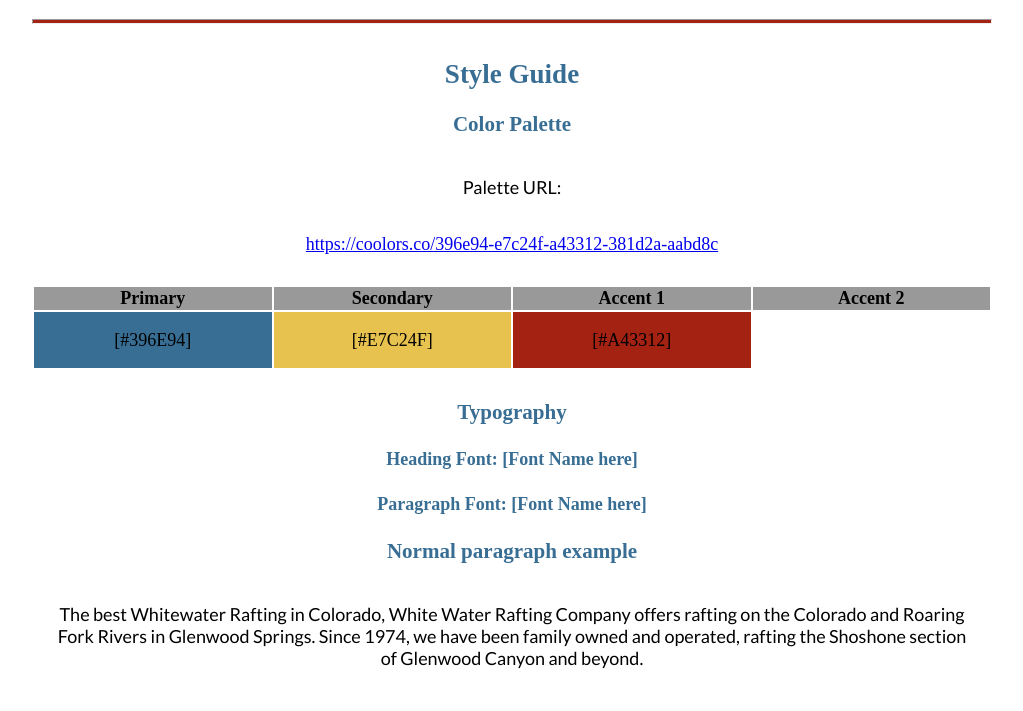
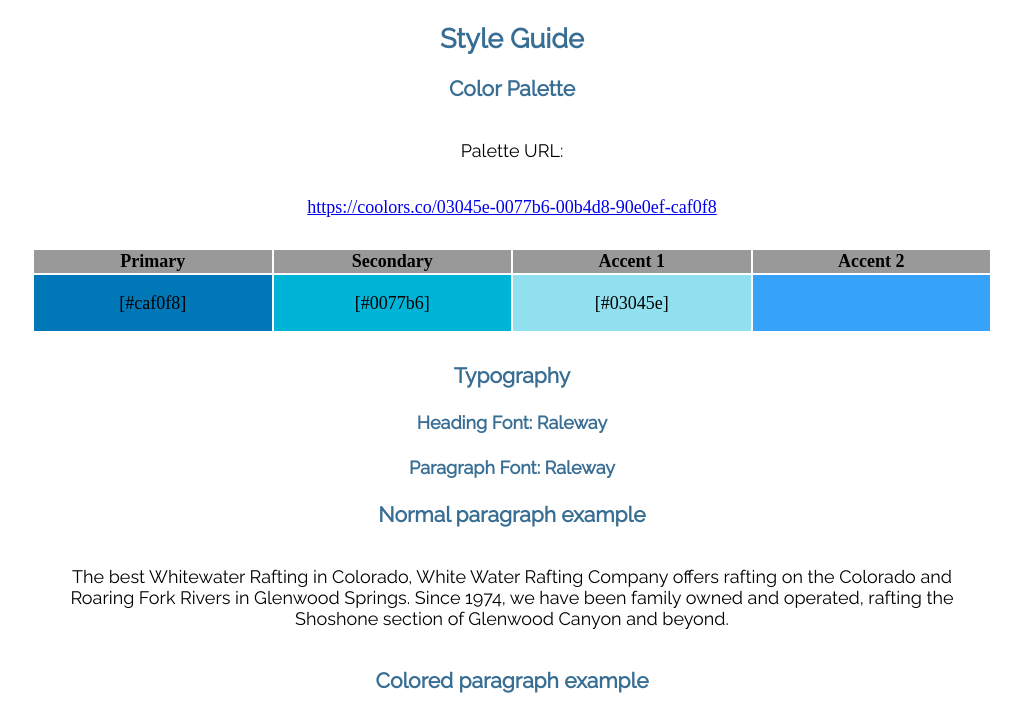
Before and after one commit to herendira/wdd130, a plain HTML site: page wwr/site-plan-rafting.html in a window 1280 px wide. Shown: the part 1078-1789 px from the top of the page, without its empty margins (128-1151 px from the left). Drawn offline with Linux system fonts and the light colour scheme; a web font is replaced by a local one.

Commit message:
add home page

```diff
--- a/aboutme/wwr/site-plan-rafting.html
+++ b/wwr/site-plan-rafting.html
@@ -19,18 +19,18 @@
     <hr />
     <h2>Overview</h2>
     <h3>Purpose</h3>
-    <p>[Your purpose here]</p>
+    <p>Because the life pass...the time too...make something different</p>
     <!-- change this -->
 
     <h3>Audience</h3>
-    <p>[Your audience here]</p>
+    <p>For all the people who love the adventures</p>
     <!-- change this -->
 
     <hr />
     <h2>Branding</h2>
     <h3>Website Logo</h3>
     <!-- Replace this with some sort of logo for your site.  A logo can be as simple as the name of your site in a nice font :) -->
-    <img src="https://byui-wdd.github.io/wdd130/rafting_images/dryoarlogo.png" alt="Logo image" />
+    <img src="images\raft.jpg" alt="Logo image" />
     <hr />
     <h2>Style Guide</h2>
 
@@ -41,8 +41,8 @@
 
     <!-- Copy and paste the URL to your finished palette below. Replace the href value that is there with yours. Make sure to paste it into both the href value and the content text of the <a> tag -->
     <p>Palette URL:</p>
-    <a href="https://coolors.co/396e94-e7c24f-a43312-381d2a-aabd8c"
-      target="_blank">https://coolors.co/396e94-e7c24f-a43312-381d2a-aabd8c</a>
+    <a href="https://coolors.co/03045e-0077b6-00b4d8-90e0ef-caf0f8"
+      target="_blank">https://coolors.co/03045e-0077b6-00b4d8-90e0ef-caf0f8</a>
 
     <table class="colors">
       <tr>
@@ -53,9 +53,9 @@
       </tr>
       <!-- Replace the numbers in the boxes below with your hex color codes. Then switch to the site-plan.css file and change your colors there as well. -->
       <tr>
-        <td class="primary">[#396E94]</td>
-        <td class="secondary">[#E7C24F]</td>
-        <td class="accent1">[#A43312]</td>
+        <td class="primary">[#caf0f8]</td>
+        <td class="secondary">[#0077b6]</td>
+        <td class="accent1">[#03045e]</td>
         <td class="accent2"></td>
       </tr>
     </table>
@@ -66,11 +66,11 @@
     <!-- Choose a font for your paragraphs (body copy) and headlines. What font(s) have you chosen? Think also about which of your colors above you might use for background and font colors. -->
 
     <h4>
-      Heading Font: [Font Name here]
+      Heading Font: Raleway
       <!-- change this -->
     </h4>
     <h4>
-      Paragraph Font: [Font Name here]
+      Paragraph Font: Raleway
       <!-- change this -->
     </h4>
     <h3>Normal paragraph example</h3>
--- a/aboutme/wwr/styles/site-plan-rafting.css
+++ b/wwr/styles/site-plan-rafting.css
@@ -1,27 +1,27 @@
 /* if you are using any Google fonts change the font names below to your fonts.
 Any spaces in your font name should be replaced with a +.
 Fonts are separated by a & */
-@import url('https://fonts.googleapis.com/css2?family=IM+Fell+French+Canon&family=Lato:ital,wght@0,400;0,700;1,400&display=swap');
+@import url('https://fonts.googleapis.com/css2?family=Raleway&display=swap');
 
 :root {
   /* change the values below to your colors from your palette */
-  --primary-color: #396E94   ;
-  --secondary-color: #E7C24F ;
-  --accent1-color: #A42212;
-  --accent2-color: white;
+  --primary-color: #0077B6   ;
+  --secondary-color: #00B4D8 ;
+  --accent1-color: #90E0EF;
+  --accent2-color: rgb(54, 162, 250);
 
   /* change the values below to your chosen font(s) */
-  --heading-font: "IM Fell French Canon";
-  --paragraph-font: Lato, Helvetica, sans-serif;
+  --heading-font: "Raleway";
+  --paragraph-font: Raleway, Helvetica, sans-serif;
 
   /* these colors below should be chosen from among your palette colors above */
   --headline-color-on-white: #396E94;  /* headlines on a white background */
-  --headline-color-on-color: white; /* headlines on a colored background */
+  --headline-color-on-color: rgb(54, 43, 43); /* headlines on a colored background */
   --paragraph-color-on-white: #396E94; /* paragraph text on a white background */
   --paragraph-color-on-color: white; /* paragraph text on a colored background */
-  --paragraph-background-color: #396E94  ;
+  --paragraph-background-color: #90E0EF;
   --nav-link-color: #396E94;
-  --nav-background-color: #D4AC0D;
+  --nav-background-color: #CAF0F8;
   --nav-hover-link-color: white;
   --nav-hover-background-color: #396E94;
 }
```
Also changed, not shown: aboutme/index1.html (deleted, +0 -10 lines), index2.html (+1 -1 lines), wwr/images/raft.jpg (added).
